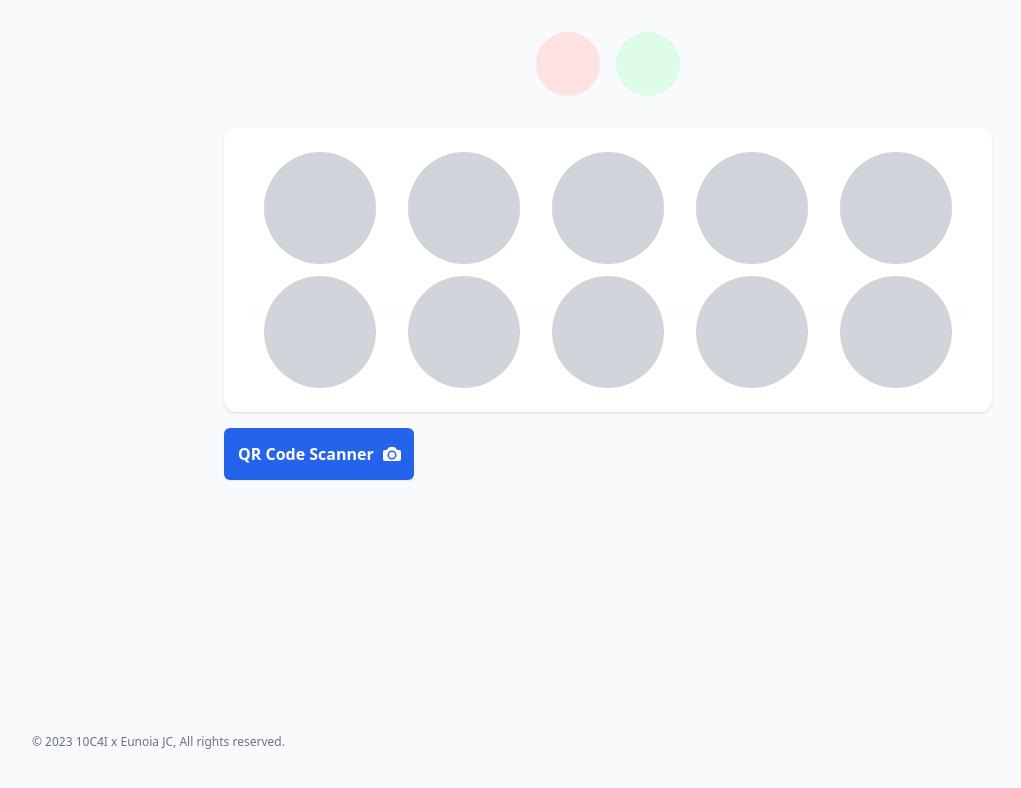
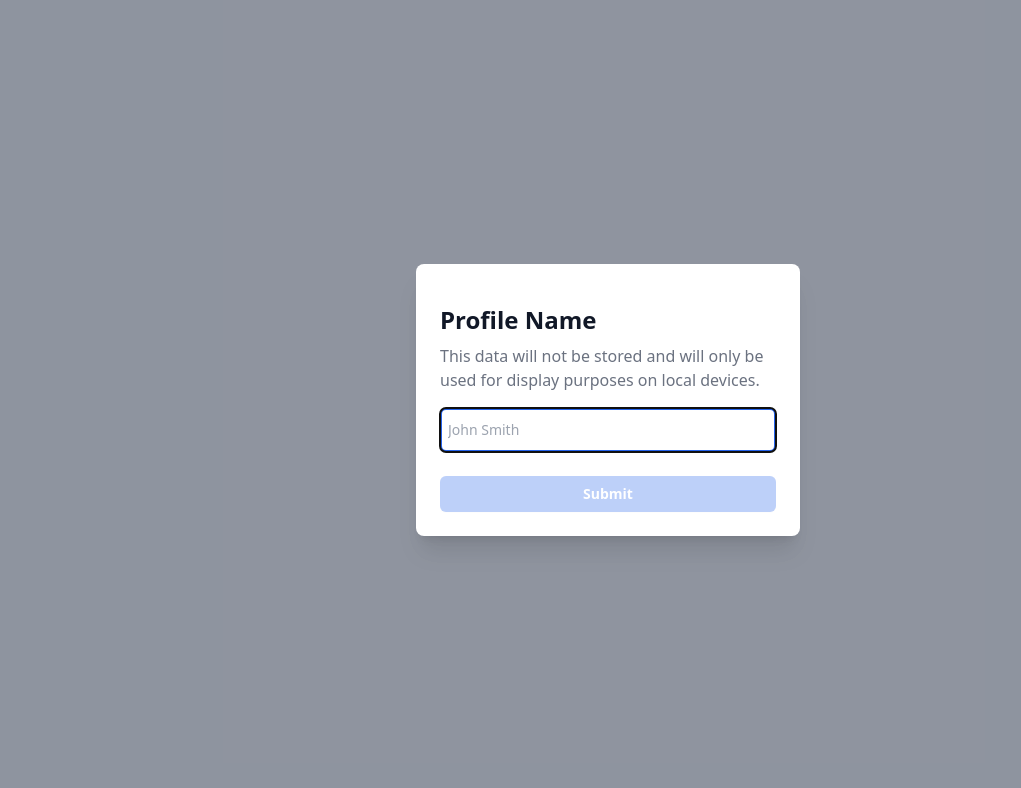
Before and after one commit to DonChiaQE/SAF-School-Partnership-Program-Badge-Collecter, a Vue app: page / in a window 1280 px wide. Shown: the top 788 px of the page, without its empty margins (32-1053 px from the left). Built offline with nearby package versions, Linux system fonts and the light colour scheme.

Commit message:
Name Func added

```diff
--- a/package.json
+++ b/package.json
@@ -9,6 +9,7 @@
     "preview": "vite preview"
   },
   "dependencies": {
+    "@headlessui/vue": "^1.7.16",
     "@heroicons/vue": "^2.0.18",
     "heroicons": "^2.0.18",
     "pinia": "^2.1.6",
--- a/src/App.vue
+++ b/src/App.vue
@@ -1,10 +1,10 @@
 <template>
 <div class="mx-auto max-w-7xl px-4 pt-8 sm:px-6 lg:px-8 flex flex-col h-[100dvh]">
-    <Header />
+    <Header v-if="nameStore.name !== ''" />
     <div class="mx-auto max-w-3xl grow w-full">
         <router-view></router-view>
     </div>
-    <Footer />
+    <Footer v-if="nameStore.name !== ''" />
 </div>
 </template>
 
@@ -15,6 +15,9 @@ import {
 
 import Footer from './components/Footer.vue'
 import Header from './components/Header.vue'
+import { useNameStore } from './store/name'
+
+const nameStore = useNameStore()
 </script>
 
 <style>
--- a/src/components/Footer.vue
+++ b/src/components/Footer.vue
@@ -1,9 +1,13 @@
 <template>
     <footer>
-      <div class="mx-auto max-w-7xl px-6 py-12 md:flex md:items-center md:justify-between lg:px-8">
-        <div class="mt-8 md:order-1 md:mt-0">
-          <p class="text-center text-xs leading-5 text-gray-500">&copy; {{new Date().getFullYear()}} 10C4I x Eunoia JC, All rights reserved.</p>
+        <div class="mx-auto max-w-7xl px-6 py-12 md:flex md:items-center md:justify-between lg:px-8">
+        <div class="flex justify-center space-x-2 md:order-2">
+            <div class="bg-gray-200 rounded-full w-8 h-8"></div>
+            <div class="bg-gray-200 rounded-full w-8 h-8"></div>
         </div>
-      </div>
+        <div class="mt-4 md:order-1 flex flex-col space-y-4 items-center">
+            <p class="text-center text-xs leading-5 text-gray-500">&copy; {{new Date().getFullYear()}} 10C4I x Eunoia JC</p>
+        </div>
+    </div>
     </footer>
-  </template>
+</template>
--- a/src/components/Header.vue
+++ b/src/components/Header.vue
@@ -1,6 +1,12 @@
 <template>
-    <div class="flex space-x-4 w-full items-center justify-center mb-8">
-        <div class="bg-red-100 w-16 h-16 rounded-full"></div>
-        <div class="bg-green-100 w-16 h-16 rounded-full"></div>
+    <div class="mb-8">
+        <p class="text-xl font-light">Welcome,</p>
+        <h1 class="text-4xl font-bold">REC {{ nameStore.name }}</h1>
+        <p class="text-xl font-light">SSPP 10C4I x EJC</p>
     </div>
 </template>
+
+<script setup>
+import { useNameStore } from '../store/name'
+const nameStore = useNameStore()
+</script>
--- /dev/null
+++ b/src/components/NameModal.vue
@@ -0,0 +1,57 @@
+<template>
+<TransitionRoot as="template" :show="open">
+    <Dialog as="div" class="relative z-10" @close="open = false">
+        <TransitionChild as="template" enter="ease-out duration-300" enter-from="opacity-0" enter-to="opacity-100" leave="ease-in duration-200" leave-from="opacity-100" leave-to="opacity-0">
+            <div class="fixed inset-0 bg-gray-500 bg-opacity-75 transition-opacity" />
+        </TransitionChild>
+
+        <div class="fixed inset-0 z-10 overflow-y-auto">
+            <div class="flex min-h-full items-end justify-center p-4 text-center sm:items-center sm:p-0">
+                <TransitionChild as="template" enter="ease-out duration-300" enter-from="opacity-0 translate-y-4 sm:translate-y-0 sm:scale-95" enter-to="opacity-100 translate-y-0 sm:scale-100" leave="ease-in duration-200" leave-from="opacity-100 translate-y-0 sm:scale-100" leave-to="opacity-0 translate-y-4 sm:translate-y-0 sm:scale-95">
+                    <DialogPanel class="relative transform overflow-hidden rounded-lg bg-white px-4 pb-4 pt-5 text-left shadow-xl transition-all sm:my-8 sm:w-full sm:max-w-sm sm:p-6">
+                        <div>
+                            <div class="mt-3 text-left sm:mt-5">
+                                <DialogTitle as="h3" class="text-2xl font-semibold leading-6 text-gray-900">Profile Name</DialogTitle>
+                                <div class="mt-3">
+                                    <p class="text-md text-gray-500">This data will not be stored and will only be used for display purposes on local devices.</p>
+                                </div>
+                                <div class="mt-4">
+                                    <input v-model="name" type="text" placeholder="John Smith" name="first-name" id="first-name" autocomplete="given-name" class="block w-full rounded-md border-0 py-2.5 pl-2 text-gray-900 shadow-sm ring-1 ring-inset ring-gray-300 placeholder:text-gray-400 focus:ring-2 focus:ring-inset focus:ring-blue-600 sm:text-sm sm:leading-6" />
+                                </div>
+                            </div>
+                        </div>
+                        <div class="mt-5 sm:mt-6">
+                            <button :disabled="name === ''" type="button" class="inline-flex w-full justify-center rounded-md disabled:opacity-30 bg-blue-600 px-3 py-2 text-sm font-semibold text-white shadow-sm hover:bg-blue-500 focus-visible:outline focus-visible:outline-2 focus-visible:outline-offset-2 focus-visible:outline-blue-600" @click=submitName>Submit</button>
+                        </div>
+                    </DialogPanel>
+                </TransitionChild>
+            </div>
+        </div>
+    </Dialog>
+</TransitionRoot>
+</template>
+
+<script setup>
+import {
+    ref
+} from 'vue'
+import {
+    Dialog,
+    DialogPanel,
+    DialogTitle,
+    TransitionChild,
+    TransitionRoot
+} from '@headlessui/vue'
+import {
+    useNameStore
+} from '../store/name';
+
+const name = ref('')
+const open = ref(true)
+const nameStore = useNameStore()
+
+function submitName() {
+    nameStore.setName(name.value)
+    open.value = false
+}
+</script>
--- /dev/null
+++ b/src/store/name.js
@@ -0,0 +1,22 @@
+import { defineStore } from "pinia";
+import { ref } from "vue";
+
+function persistData(data) {
+    localStorage.setItem("nameData", JSON.stringify(data));
+}
+
+function loadPersistedData() {
+    const savedData = localStorage.getItem("nameData");
+    return savedData ? JSON.parse(savedData) : null;
+}
+
+export const useNameStore = defineStore("name", () => {
+    const name = ref(loadPersistedData() ||  "")
+
+    function setName(newName) {
+        name.value = newName
+        persistData(name.value)
+    }
+
+    return { name, setName }
+})
--- a/src/views/Home.vue
+++ b/src/views/Home.vue
@@ -1,6 +1,5 @@
 <template>
-<div class="flex flex-col space-y-4">
-
+<div v-if="nameStore.name !== ''" class="flex flex-col space-y-4">
     <div class="bg-white w-full rounded-xl p-6 shadow">
         <div class="grid grid-cols-5 sm:grid-cols-5 gap-y-3">
             <div class="flex justify-center" v-for="badge in badgesStore.badges">
@@ -18,6 +17,7 @@
 
     <Notification v-if="notificationStore.showNotification"/>
 </div>
+<NameModal v-if="nameStore.name === ''"/>
 </template>
 
 <script setup>
@@ -26,8 +26,12 @@ import {
 } from '@heroicons/vue/20/solid'
 import { useBadgesStore } from '../store/badges'
 import { useNotificationsStore } from '../store/notifications'
+import { useNameStore } from '../store/name'
+
 import Notification from '../components/Notification.vue'
+import NameModal from '../components/NameModal.vue'
 
+const nameStore = useNameStore()
 const badgesStore = useBadgesStore()
 const notificationStore = useNotificationsStore()
 
```
Also changed, not shown: 1 other file (tests, documents, lock files or other folders).
